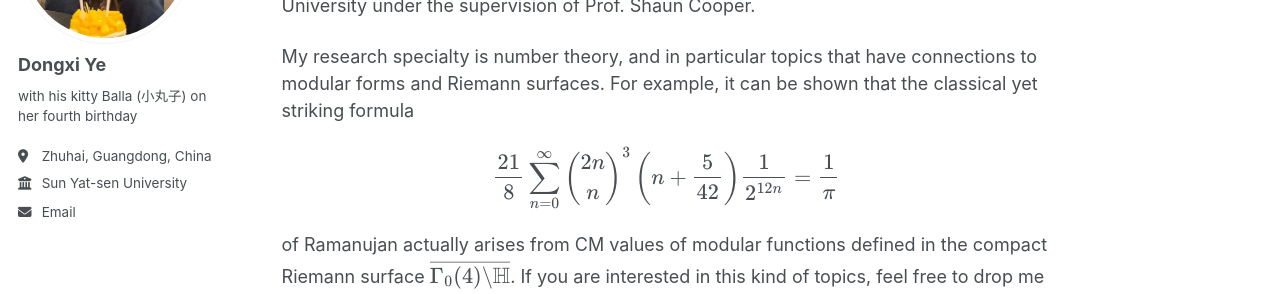
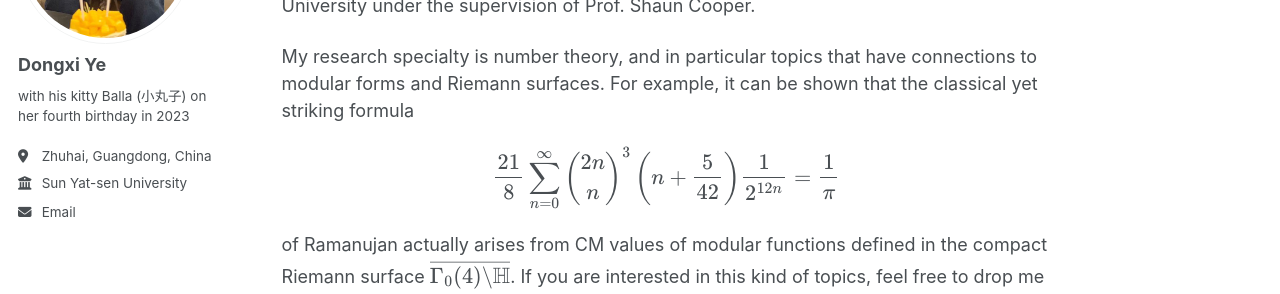
Before and after one commit to Dongxi-Ye/homepage, a Jekyll site: the page built from _pages/about.md, in a window 1280 px wide. Shown: the part 237-531 px from the top of the page. Built offline with Jekyll 4.4.1, drawn with Linux system fonts in a browser that asks for light colours.

Commit message:
Update _config.yml

```diff
--- a/_config.yml
+++ b/_config.yml
@@ -23,7 +23,7 @@ author:
   # Biographic information
   avatar           : "profile.jpg"
   name             : "Dongxi Ye"
-  bio              : "with his kitty Balla (小丸子) on her fourth birthday"
+  bio              : "with his kitty Balla (小丸子) on her fourth birthday in 2023"
   location         : "Zhuhai, Guangdong, China"
   employer         : "Sun Yat-sen University"
   email            : "yedx3@mail.sysu.edu.cn"
```
